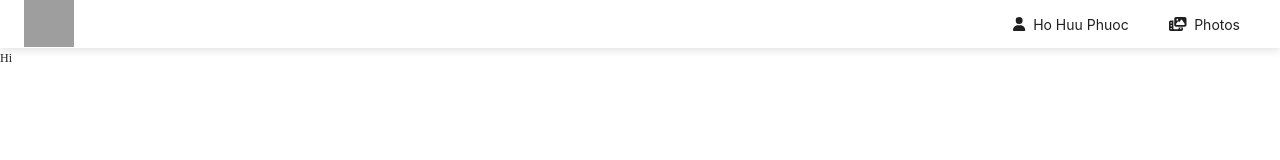
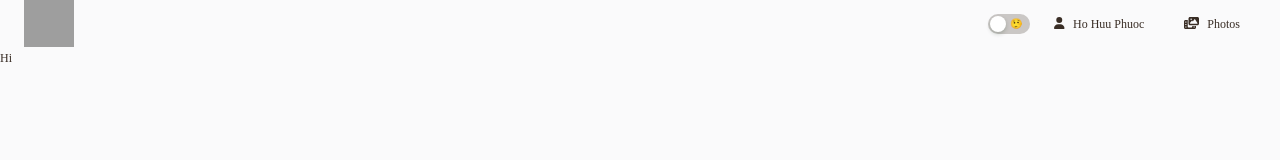
Before and after one commit to phuocAnonydev14/frontend_eProject_sem3, a Next.js app: page / in a window 1280 px wide. Shown: the top 160 px of the page. Built offline with nearby package versions, Linux system fonts and the light colour scheme; grey boxes are pictures that could not be loaded.

Commit message:
:tada: add theme

```diff
--- a/src/app/layout.tsx
+++ b/src/app/layout.tsx
@@ -1,3 +1,5 @@
+"use client"
+
 import * as React from 'react';
 
 import '@/styles/globals.css';
@@ -7,19 +9,23 @@ import {siteConfig} from '@/constant/config';
 import AppProvider from "@/app/providers/AppProvider";
 import {PropsWithChildren} from "react";
 import {AppLayout} from "@/app/layouts/AppLayout";
+import {theme} from "antd";
 
 // !STARTERCONF Change these default meta
 // !STARTERCONF Look at @/constant/config to change theme
 
 export default function RootLayout({children}: PropsWithChildren) {
+
+	const {token} = theme.useToken()
+
 	return (
 		<html>
 		<body>
-		<AppLayout>
-			<AppProvider>
+		<AppProvider>
+			<AppLayout>
 				{children}
-			</AppProvider>
-		</AppLayout>
+			</AppLayout>
+		</AppProvider>
 		</body>
 		</html>
 	);
--- a/src/app/layouts/AppLayout/Header.tsx
+++ b/src/app/layouts/AppLayout/Header.tsx
@@ -1,24 +1,29 @@
 "use client"
 
 import {useRouter} from "next/navigation";
-import {Button} from "antd";
+import {Button, Input, Switch} from "antd";
 import {faPhotoFilm, faUser} from "@fortawesome/free-solid-svg-icons";
 import {FontAwesomeIcon} from "@fortawesome/react-fontawesome";
 import Image from "next/image";
+import {useAppContext} from "@/app/providers/AppProvider";
 
 export const Header = () => {
 
 	const router = useRouter()
+	const {setIsDarkTheme} = useAppContext()
 
 	return <div className={"h-12 w-full flex justify-between items-center p-6"}
 							style={{boxShadow: "rgba(99, 99, 99, 0.2) 0px 2px 8px 0px"}}>
 		<div>
-			<img style={{width:50,height:50}} src="https://bizweb.dktcdn.net/100/091/193/themes/789472/assets/logo.svg?1701059146562" alt=""/>
+			<img onClick={() => router.push("/")} style={{width: 50, height: 50, cursor: "pointer"}}
+					 src="https://bizweb.dktcdn.net/100/091/193/themes/789472/assets/logo.svg?1701059146562" alt=""/>
 		</div>
-		<div className={"flex gap-2"}>
+		<div className={"flex gap-2 items-center"}>
+			<Switch onChange={(checked) => setIsDarkTheme(checked)} checkedChildren={"💪"} unCheckedChildren={"🤥"}/>
 			{/*<Button icon={<FontAwesomeIcon icon={faUser} />} type={"primary"} onClick={() => router.push("/auth/sign-in")}>Login</Button>*/}
-			<Button icon={<FontAwesomeIcon icon={faUser} />} type={"text"} onClick={() => router.push("/profile")}>Ho Huu Phuoc</Button>
-			<Button type={"text"} icon={<FontAwesomeIcon icon={faPhotoFilm} />}>Photos</Button>
+			<Button icon={<FontAwesomeIcon icon={faUser}/>} type={"text"} onClick={() => router.push("/profile")}>Ho Huu
+				Phuoc</Button>
+			<Button type={"text"} icon={<FontAwesomeIcon icon={faPhotoFilm}/>}>Photos</Button>
 		</div>
 	</div>
 }
--- a/src/app/layouts/AppLayout/index.tsx
+++ b/src/app/layouts/AppLayout/index.tsx
@@ -3,19 +3,20 @@
 import {Header} from "@/app/layouts/AppLayout/Header";
 import {PropsWithChildren} from "react";
 import {usePathname} from "next/navigation";
+import {Layout, theme} from "antd";
 
 export function AppLayout({children}: PropsWithChildren) {
 
 	const pathname = usePathname()
-
+	const {token} = theme.useToken()
 	if (pathname.includes("auth")) return <div>{children}</div>
 
-	return <div>
-		<Header/>
-		<div>
+	return <Layout style={{background: token.colorBgBase}}>
+		<Header />
+		<div style={{background: token.colorBgBase,minHeight:"1000px"}}>
 			{children}
 		</div>
 		<div>
 		</div>
-	</div>
+	</Layout>
 }
--- a/src/app/providers/AppProvider.tsx
+++ b/src/app/providers/AppProvider.tsx
@@ -1,37 +1,51 @@
 "use client"
 
-import {PropsWithChildren} from "react";
+import {createContext, PropsWithChildren, useContext, useState} from "react";
 import {useRouter} from "next/navigation";
 import {ConfigProvider, theme} from "antd";
-import { StyleProvider } from '@ant-design/cssinjs';
-export default function AppProvider({children}:PropsWithChildren) {
+import {StyleProvider} from '@ant-design/cssinjs';
+
+const AppContext = createContext<any>(null)
+
+export default function AppProvider({children}: PropsWithChildren) {
 
 	const router = useRouter()
+	const [isDarkTheme, setIsDarkTheme] = useState(false);
+	const {defaultAlgorithm, darkAlgorithm} = theme;
 
-	return <ConfigProvider
+
+	return (
+		<AppContext.Provider value={{setIsDarkTheme: (check: boolean) => setIsDarkTheme(check)}}>
+			<ConfigProvider
 				theme={{
 					token: {
-				colorPrimary: '#2a2a2a',
-				colorLink: '#131313',
+						colorPrimary: '#FB8500',
+						colorLink: '#FB8500',
+						colorLinkHover: '#FB8500',
+						colorLinkActive: '#FB8500',
 						fontFamily: 'Lexend Deca',
 						fontSize: 12,
+						colorText: isDarkTheme ? '#EFEFEF' : '#392d25',
+						colorBgBase: isDarkTheme ? '#000' : '#fafafb',
+						colorBgContainer: isDarkTheme ? '#000' : '#fff',
+						colorBgLayout: isDarkTheme ? '#131313' : '#fafafb',
+						colorTextBase: isDarkTheme ? '#EFEFEF' : '#392d25',
+						colorTextHeading: isDarkTheme ? '#EFEFEF' : '#392d25',
+						colorBorder: isDarkTheme ? '#242424' : '#eff2f5',
+						colorError: isDarkTheme ? '#dc0303' : '#ff0000',
+						borderRadiusLG: 10,
+						borderRadius: 10,
+						colorBgSpotlight: isDarkTheme ? '#392d25' : '#fafafb',
 					},
-			components: {
-				Menu: {
-					itemSelectedBg: '#eeeeee'
-				},
-				Layout: {
-					headerBg: '#fff',
-				},
-				Select: {
-					optionSelectedBg: '#23232311'
-				},
-			},
-			// algorithm: theme.defaultAlgorithm,
+					algorithm: isDarkTheme ? darkAlgorithm : defaultAlgorithm,
+
 				}}
 			>
 				<StyleProvider hashPriority="high">
 					{children}
 				</StyleProvider>
 			</ConfigProvider>
+		</AppContext.Provider>)
 }
+
+export const useAppContext = () => useContext(AppContext)
--- a/src/styles/globals.css
+++ b/src/styles/globals.css
@@ -33,3 +33,65 @@
   /*--color-primary-900: rgb(var(--tw-color-primary-900)); !* #0c4a6e *!*/
   /* #endregion  /**======== Primary Color =========== */
 }
+
+.toggle-switch {
+  position: relative;
+  width: 100px;
+  height: 50px;
+  --light: #d8dbe0;
+  --dark: #28292c;
+  --link: rgb(27, 129, 112);
+  --link-hover: rgb(24, 94, 82);
+}
+
+.switch-label {
+  position: absolute;
+  width: 100%;
+  height: 50px;
+  background-color: var(--dark);
+  border-radius: 25px;
+  cursor: pointer;
+  border: 3px solid var(--dark);
+}
+
+.checkbox {
+  position: absolute;
+  display: none;
+}
+
+.slider {
+  position: absolute;
+  width: 100%;
+  height: 100%;
+  border-radius: 25px;
+  -webkit-transition: 0.3s;
+  transition: 0.3s;
+}
+
+.checkbox:checked ~ .slider {
+  background-color: var(--light);
+}
+
+.slider::before {
+  content: "";
+  position: absolute;
+  top: 10px;
+  left: 10px;
+  width: 25px;
+  height: 25px;
+  border-radius: 50%;
+  -webkit-box-shadow: inset 12px -4px 0px 0px var(--light);
+  box-shadow: inset 12px -4px 0px 0px var(--light);
+  background-color: var(--dark);
+  -webkit-transition: 0.3s;
+  transition: 0.3s;
+}
+
+.checkbox:checked ~ .slider::before {
+  -webkit-transform: translateX(50px);
+  -ms-transform: translateX(50px);
+  transform: translateX(50px);
+  background-color: var(--dark);
+  -webkit-box-shadow: none;
+  box-shadow: none;
+}
```
Lines whose indentation alone changed are shown as unchanged.
